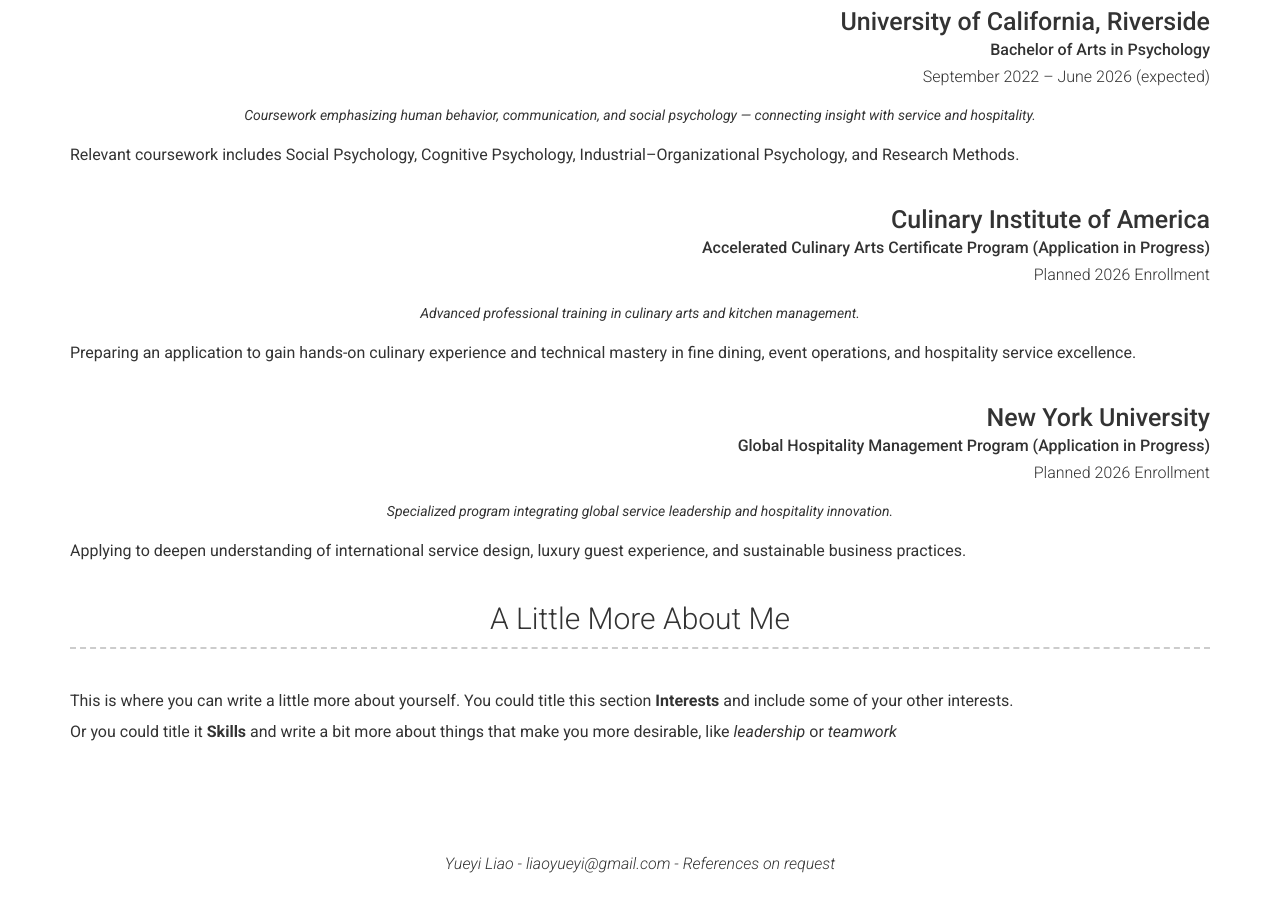
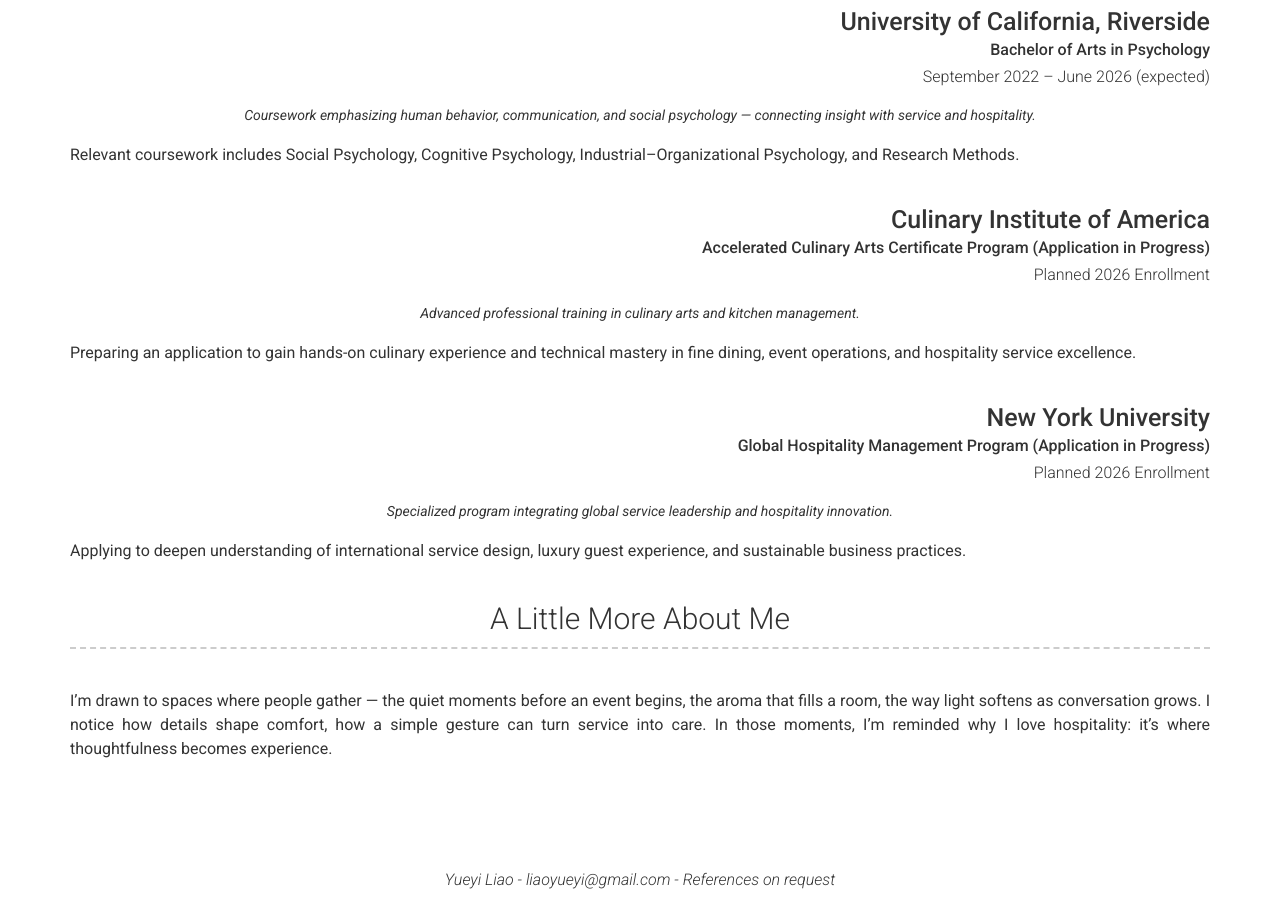
Before and after one commit to yueyiliao/yueyiliao.github.io, a Jekyll site: the page built from index.md, in a window 1280 px wide and 900 px high, scrolled down 3502 px. Built offline with Jekyll 4.4.1, drawn with Linux system fonts in a browser that asks for light colours; nearby versions of some CDN libraries.

Commit message:
Revise personal description in _config.yml
Updated personal description in the config file to reflect a more detailed narrative about interests and hospitality.

```diff
--- a/_config.yml
+++ b/_config.yml
@@ -221,9 +221,8 @@ content:
   - title: A Little More About Me
     layout: text
     content: | # this will include new lines to allow paragraphs
-      This is where you can write a little more about yourself. You could title this section **Interests** and include some of your other interests.
-
-      Or you could title it **Skills** and write a bit more about things that make you more desirable, like *leadership* or *teamwork*
+      I’m drawn to spaces where people gather — the quiet moments before an event begins, the aroma that fills a room, the way light softens as conversation grows. I notice how details shape comfort, how a simple gesture can turn service into care.
+      In those moments, I’m reminded why I love hospitality: it’s where thoughtfulness becomes experience.
 
 # Footer
 footer_show_references: true
```
